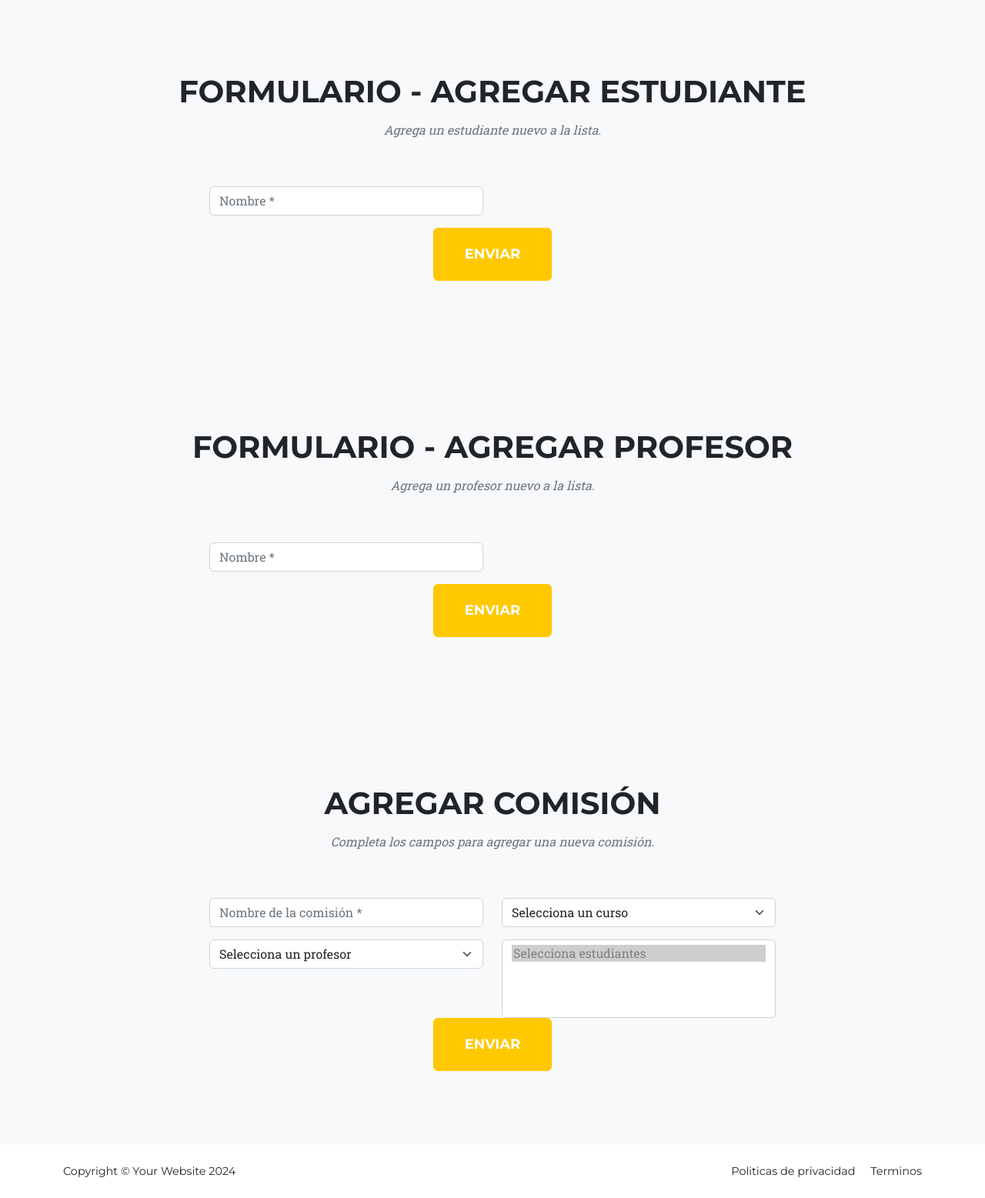
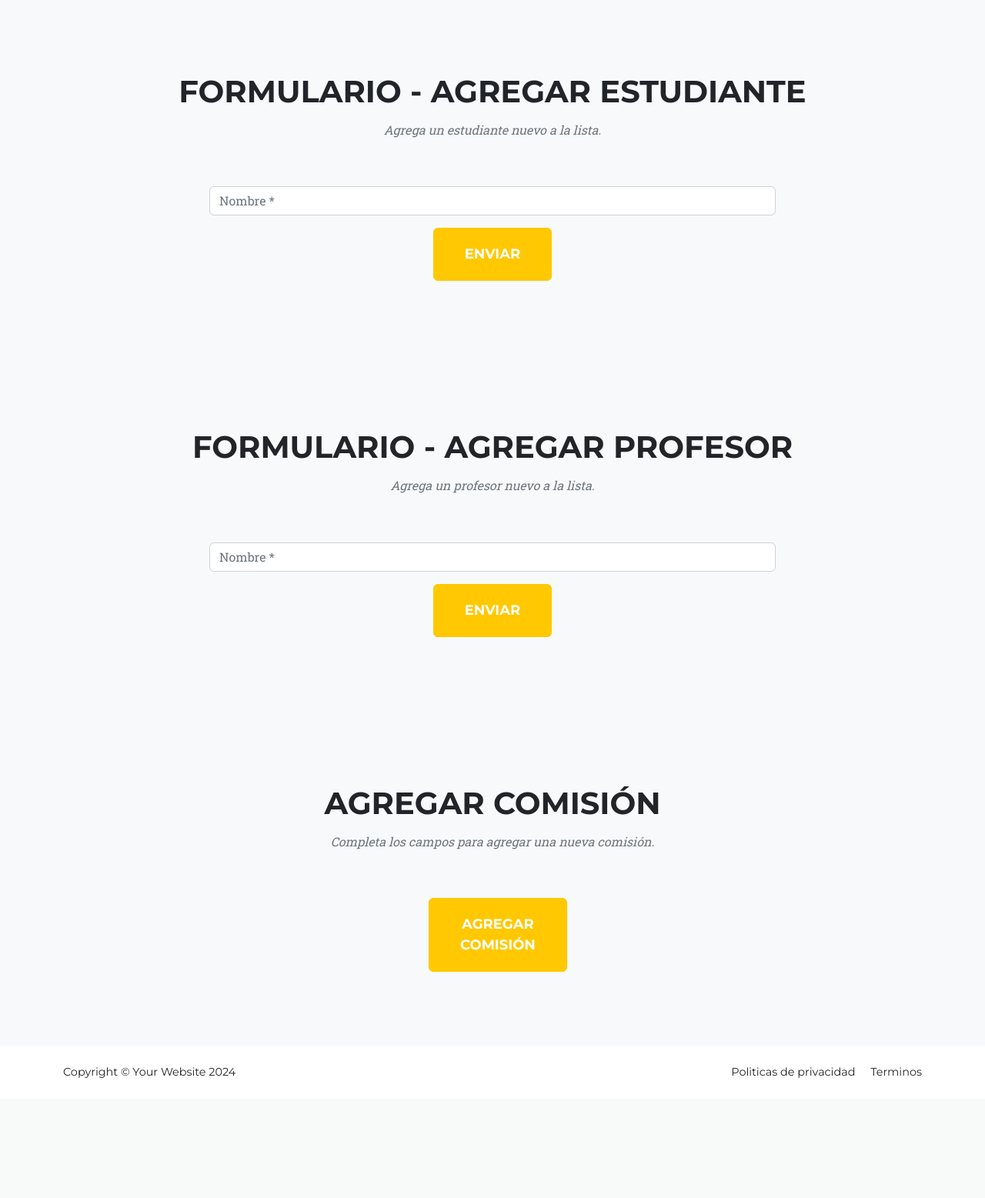
Before and after one commit to DiegoDrutman08/MiProyecto, a Django app: page / in a window 1280 px wide. Shown: the part 1208-2765 px from the top of the page at 77% size. After the commit the page ends 2609 px from the top, so only its background shows below. Run offline with Django 5.2, Linux system fonts and the light colour scheme; some libraries are stand-ins or nearby versions.

Commit message:
changes: views, base, index & add agregar_comision

```diff
--- a/project/core/templates/core/base.html
+++ b/project/core/templates/core/base.html
@@ -1,20 +1,39 @@
+{% load static %}
 <!DOCTYPE html>
-<html lang="es">
-    <head>
-        <meta charset="utf-8" />
-        <meta name="viewport" content="width=device-width, initial-scale=1, shrink-to-fit=no" />
-        <meta name="description" content="" />
-        <meta name="author" content="" />
-        <title>Agency - Start Bootstrap Theme</title>
-    </head>
-<body id="page-top">
-    {% block title %}
+<html lang="en">
+<head>
+    <!-- Meta etiquetas, título, y otros encabezados comunes -->
+    <meta charset="UTF-8">
+    <meta name="viewport" content="width=device-width, initial-scale=1.0">
+    <meta http-equiv="X-UA-Compatible" content="ie=edge">
+    <title>{% block title %}Mi sitio web{% endblock title %}</title>
 
-    {% endblock title %}
+    <!-- Favicon-->
+    <link rel="icon" type="image/x-icon" href="{% static 'core/assets/favicon.ico' %}" />
+    <!-- Font Awesome icons (free version)-->
+    <script src="https://use.fontawesome.com/releases/v6.3.0/js/all.js" crossorigin="anonymous"></script>
+    <!-- Google fonts-->
+    <link href="https://fonts.googleapis.com/css?family=Montserrat:400,700" rel="stylesheet" type="text/css" />
+    <link href="https://fonts.googleapis.com/css?family=Roboto+Slab:400,100,300,700" rel="stylesheet" type="text/css" />
+    <!-- Core theme CSS (includes Bootstrap)-->
+    <link href="{% static 'core/css/styles.css' %}" rel="stylesheet" />
 
-    {% block content %}
+    <!-- Aquí puedes agregar otros estilos específicos si los necesitas -->
 
-    {% endblock content %}
+    {% block extra_head %}{% endblock extra_head %}
+</head>
+<body>
+    <!-- Contenido de la página -->
+    {% block content %}{% endblock content %}
 
+    <!-- Scripts al final del cuerpo -->
+    <!-- Bootstrap core JS-->
+    <script src="https://cdn.jsdelivr.net/npm/bootstrap@5.2.3/dist/js/bootstrap.bundle.min.js"></script>
+    <!-- Core theme JS-->
+    <script src="{% static 'core/js/scripts.js' %}"></script>
+
+    <!-- Aquí puedes agregar otros scripts específicos si los necesitas -->
+
+    {% block extra_scripts %}{% endblock extra_scripts %}
 </body>
 </html>
--- a/project/core/templates/core/index.html
+++ b/project/core/templates/core/index.html
@@ -14,7 +14,7 @@
 {% endblock title %}
 
 {% block content %}
- <!-- About--><!-- Navigation-->
+<!-- Navigation-->
 <nav class="navbar navbar-expand-lg navbar-dark fixed-top" id="mainNav">
     <div class="container">
         <h1 style="color: #ffffff; font-size: 24px;">Diego Drutman</h1>
@@ -81,7 +81,7 @@
                 <form id="add-estudiante-form" action="{% url 'Clase:agregar_estudiante' %}" method="POST">
                     {% csrf_token %}
                     <div class="row">
-                                <div class="col-md-6">
+                        <div class="col-md-12">
                             <div class="form-group">
                                 <input class="form-control" id="estudiante" name="estudiante" type="text" placeholder="Nombre *" required="required" data-validation-required-message="Please enter your name." />
                                 <p class="help-block text-danger"></p>
@@ -110,7 +110,7 @@
                 <form id="add-profesor-form" action="{% url 'Clase:agregar_profesor' %}" method="POST">
                     {% csrf_token %}
                     <div class="row">
-                                <div class="col-md-6">
+                        <div class="col-md-12">
                             <div class="form-group">
                                 <input class="form-control" id="profesor" name="profesor" type="text" placeholder="Nombre *" required="required" data-validation-required-message="Please enter your name." />
                                 <p class="help-block text-danger"></p>
@@ -135,52 +135,9 @@
             <h3 class="section-subheading text-muted">Completa los campos para agregar una nueva comisión.</h3>
         </div>
         <div class="row justify-content-center">
-                <div class="col-lg-8">
-                    <form id="add-comision-form" action="{% url 'Clase:agregar_comision' %}" method="POST">
-                        {% csrf_token %}
-                        <div class="row">
-                            <div class="col-md-6">
-                                <div class="form-group">
-                                    <input class="form-control" id="comision" name="comision" type="text" placeholder="Nombre de la comisión *" required="required" />
-                                    <p class="help-block text-danger"></p>
-                                </div>
-                            </div>
-                            <div class="col-md-6">
-                                <div class="form-group">
-                                    <select class="form-select" id="cursos" name="cursos" aria-label="Seleccionar curso" required="required">
-                                        <option selected disabled>Selecciona un curso</option>
-                                        {% for curso in cursos %}
-                                        <option value="{{ curso.id }}">{{ curso.nombre }}</option>
-                                        {% endfor %}
-                                    </select>
-                                </div>
-                            </div>
-                            <div class="col-md-6">
-                                <div class="form-group">
-                                    <select class="form-select" id="profesores" name="profesores" aria-label="Seleccionar profesor" required="required">
-                                        <option selected disabled>Selecciona un profesor</option>
-                                        {% for profesor in profesores %}
-                                        <option value="{{ profesor.id }}">{{ profesor.nombre }}</option>
-                                        {% endfor %}
-                                    </select>
-                                </div>
-                            </div>
-                            <div class="col-md-6">
-                                <div class="form-group">
-                                    <select class="form-select" id="estudiantes" name="estudiantes" aria-label="Seleccionar estudiantes" multiple required="required">  <!-- Corregir el nombre del campo -->
-                                        <option selected disabled>Selecciona estudiantes</option>
-                                        {% for estudiante in estudiantes %}
-                                        <option value="{{ estudiante.id }}">{{ estudiante.nombre }}</option>
-                                        {% endfor %}
-                                    </select>
-                                </div>
-                            </div>
-                            <div class="clearfix"></div>
-                            <div class="col-lg-12 text-center">
-                                <div id="success"></div>
-                                <button id="add-comision-submit" class="btn btn-primary btn-xl text-uppercase" type="submit">Enviar</button>
-                            </div>
-                        </div>
+            <div class="col-lg-2">
+                <form action="{% url 'Clase:agregar_comision' %}" method="GET">
+                    <button class="btn btn-primary btn-xl text-uppercase" type="submit">Agregar Comisión</button>
                 </form>
             </div>
         </div>
@@ -198,13 +155,4 @@
         </div>
     </div>
 </footer>
-        <!-- Bootstrap core JS-->
-        <script src="https://cdn.jsdelivr.net/npm/bootstrap@5.2.3/dist/js/bootstrap.bundle.min.js"></script>
-        <!-- Core theme JS-->
-        <script src="{% static 'core/js/scripts.js' %}"></script>
-        <!-- * * * * * * * * * * * * * * * * * * * * * * * * * * * * * * * * * * * * * * * *-->
-        <!-- * *                               SB Forms JS                               * *-->
-        <!-- * * Activate your form at https://startbootstrap.com/solution/contact-forms * *-->
-        <!-- * * * * * * * * * * * * * * * * * * * * * * * * * * * * * * * * * * * * * * * *-->
-        <script src="https://cdn.startbootstrap.com/sb-forms-latest.js"></script>
 {% endblock content %}
```
Also changed, not shown: project/Clase/views.py (+3 -7 lines), project/core/templates/core/agregar_comision.html (added, +67 -0 lines), project/db.sqlite3. Lines whose indentation alone changed are shown as unchanged.
